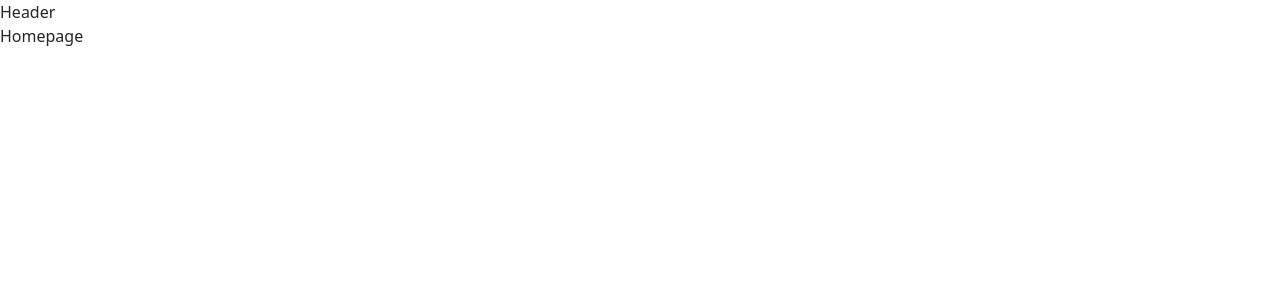
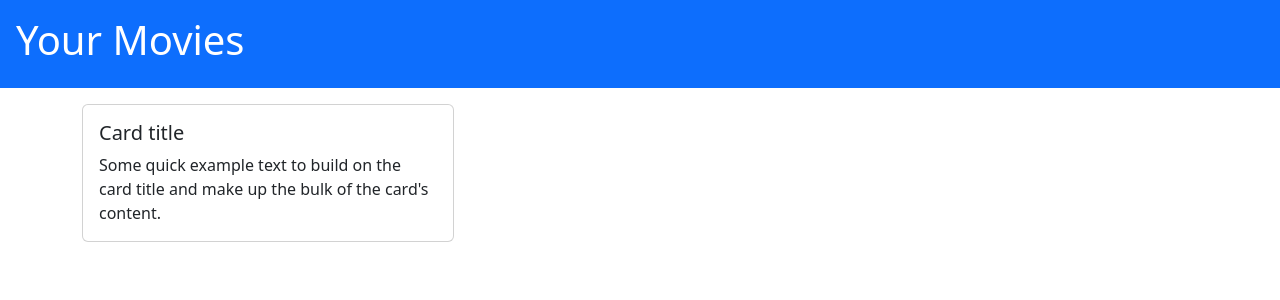
Before and after one commit to l-martinetti/webapp-react, a React (Vite) app: page / in a window 1280 px wide. Shown: the top 300 px of the page. Built offline with nearby package versions, Linux system fonts and the light colour scheme.

Commit message:
feat: add MovieCard file

```diff
--- a/src/App.jsx
+++ b/src/App.jsx
@@ -1,6 +1,7 @@
 import { BrowserRouter, Routes, Route } from "react-router-dom"
 import DefaultLayout from './layouts/DefaultLayout'
 import HomePage from './pages/HomePage'
+import MovieDetails from './pages/MovieDetails'
 import Error404 from './pages/Error404'
 
 
@@ -12,6 +13,7 @@ function App() {
         <Routes>
           <Route element={<DefaultLayout />}>
             <Route path="/" element={<HomePage />} />
+            <Route path="/movies/:id" element={<MovieDetails />} />
             <Route path="*" element={<Error404 />} />
           </Route>
         </Routes>
--- a/src/components/Header.jsx
+++ b/src/components/Header.jsx
@@ -1,7 +1,9 @@
 
 const Header = () => {
     return (
-        <header>Header</header>
+        <header className="p-3 bg-primary text-white">
+            <h1>Your Movies</h1>
+        </header>
     )
 }
 
--- /dev/null
+++ b/src/components/MovieCard.jsx
@@ -0,0 +1,14 @@
+
+const MovieCard = () => {
+    return (
+        <div className="card col-4 mb-2 gap-1">
+            {/* <img src="..." class="card-img-top" alt="..."> */}
+            <div className="card-body">
+                <h5 className="card-title">Card title</h5>
+                <p className="card-text">Some quick example text to build on the card title and make up the bulk of the card's content.</p>
+            </div>
+        </div>
+    )
+}
+
+export default MovieCard
--- a/src/layouts/DefaultLayout.jsx
+++ b/src/layouts/DefaultLayout.jsx
@@ -4,9 +4,7 @@ import Header from '../components/Header'
 const DefaultLayout = () => {
     return (
         <>
-            <header>
-                <Header />
-            </header>
+            <Header />
             <main>
                 <Outlet />
             </main>
--- a/src/pages/HomePage.jsx
+++ b/src/pages/HomePage.jsx
@@ -1,7 +1,10 @@
+import MovieCard from "../components/MovieCard"
 
 const Homepage = () => {
     return (
-        <div>Homepage</div>
+        <div className="container pt-3">
+            <MovieCard />
+        </div>
     )
 }
 
--- /dev/null
+++ b/src/pages/MovieDetails.jsx
@@ -0,0 +1,8 @@
+
+const MovieDetails = () => {
+    return (
+        <div>MovieDetails</div>
+    )
+}
+
+export default MovieDetails
```
Also changed, not shown: src/components/Footer.jsx (deleted, +0 -8 lines), src/components/Main.jsx (deleted, +0 -8 lines).
